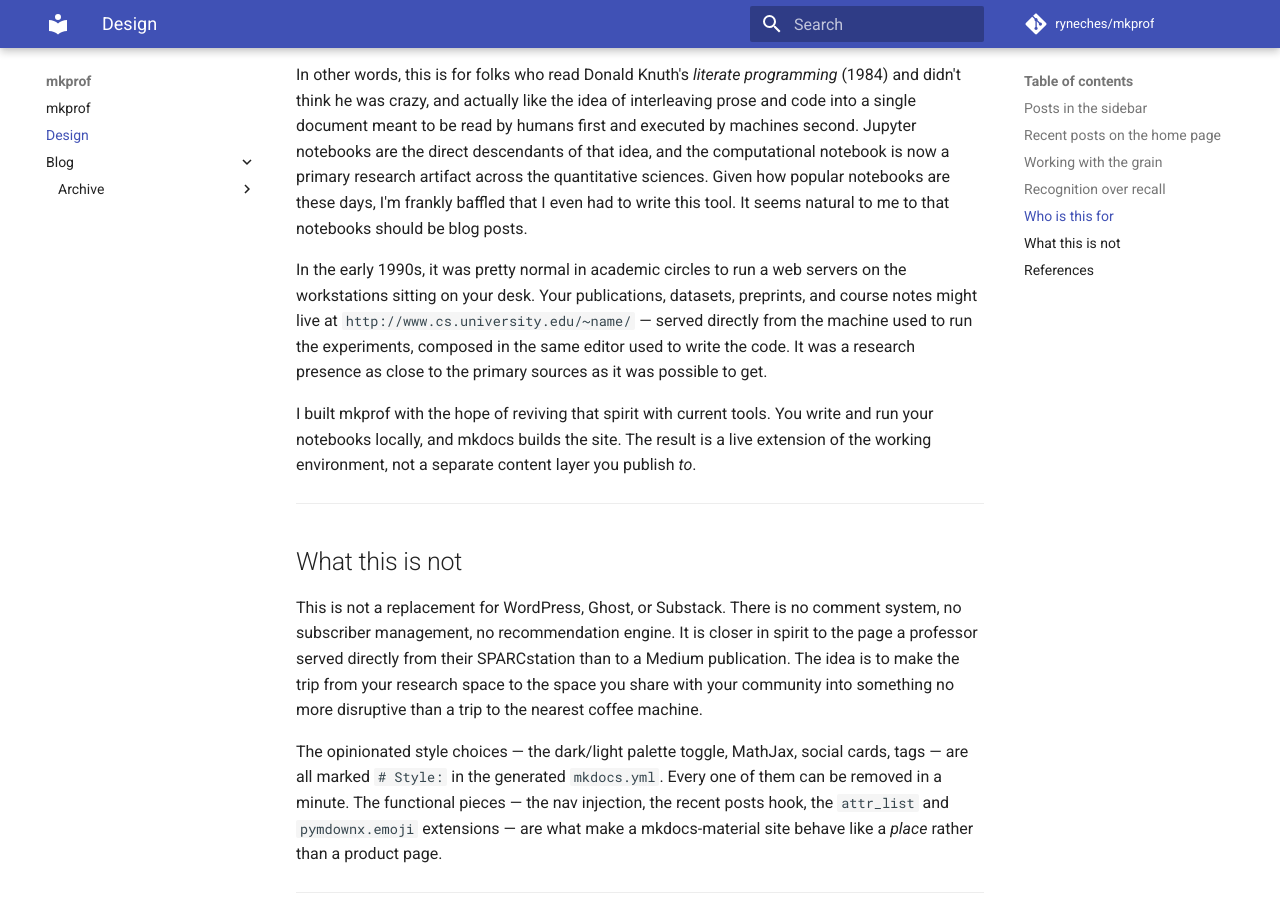
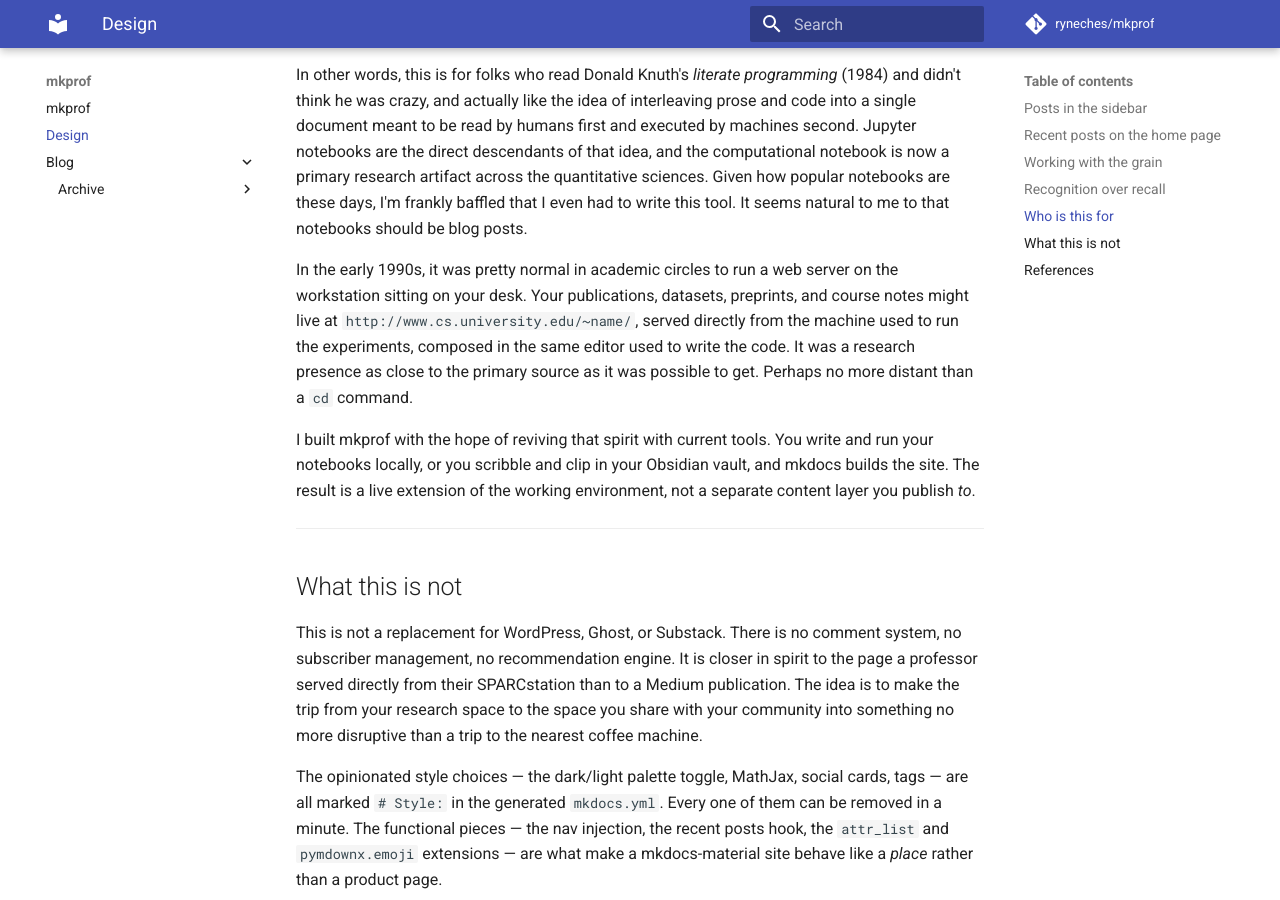
Before and after one commit to ryneches/mkprof, an MkDocs documentation site: the page built from docs/design.md, in a window 1280 px wide and 900 px high, scrolled down 2143 px. Built offline with MkDocs 1.6.1 and Material for MkDocs 9.7.7, drawn with Linux system fonts in a browser that asks for light colours; comment, search, counter and statistics services are not loaded.

Commit message:
edit design.md a little bit

```diff
--- a/docs/design.md
+++ b/docs/design.md
@@ -113,17 +113,17 @@ the quantitative sciences. Given how popular notebooks are these days, I'm frank
 baffled that I even had to write this tool. It seems natural to me to that
 notebooks should be blog posts.
 
-In the early 1990s, it was pretty normal in academic circles to run a web servers
-on the workstations sitting on your desk. Your publications, datasets, preprints,
-and course notes might live at `http://www.cs.university.edu/~name/` — served
+In the early 1990s, it was pretty normal in academic circles to run a web server
+on the workstation sitting on your desk. Your publications, datasets, preprints,
+and course notes might live at `http://www.cs.university.edu/~name/`, served
 directly from the machine used to run the experiments, composed in the same
 editor used to write the code. It was a research presence as close to the primary
-sources as it was possible to get.
+source as it was possible to get. Perhaps no more distant than a `cd` command.
 
 I built mkprof with the hope of reviving that spirit with current tools. You
-write and run your notebooks locally, and mkdocs builds the site. The result is a
-live extension of the working environment, not a separate content layer you
-publish *to*.
+write and run your notebooks locally, or you scribble and clip in your Obsidian
+vault, and mkdocs builds the site. The result is a live extension of the working
+environment, not a separate content layer you publish *to*.
 
 ---
 
```
